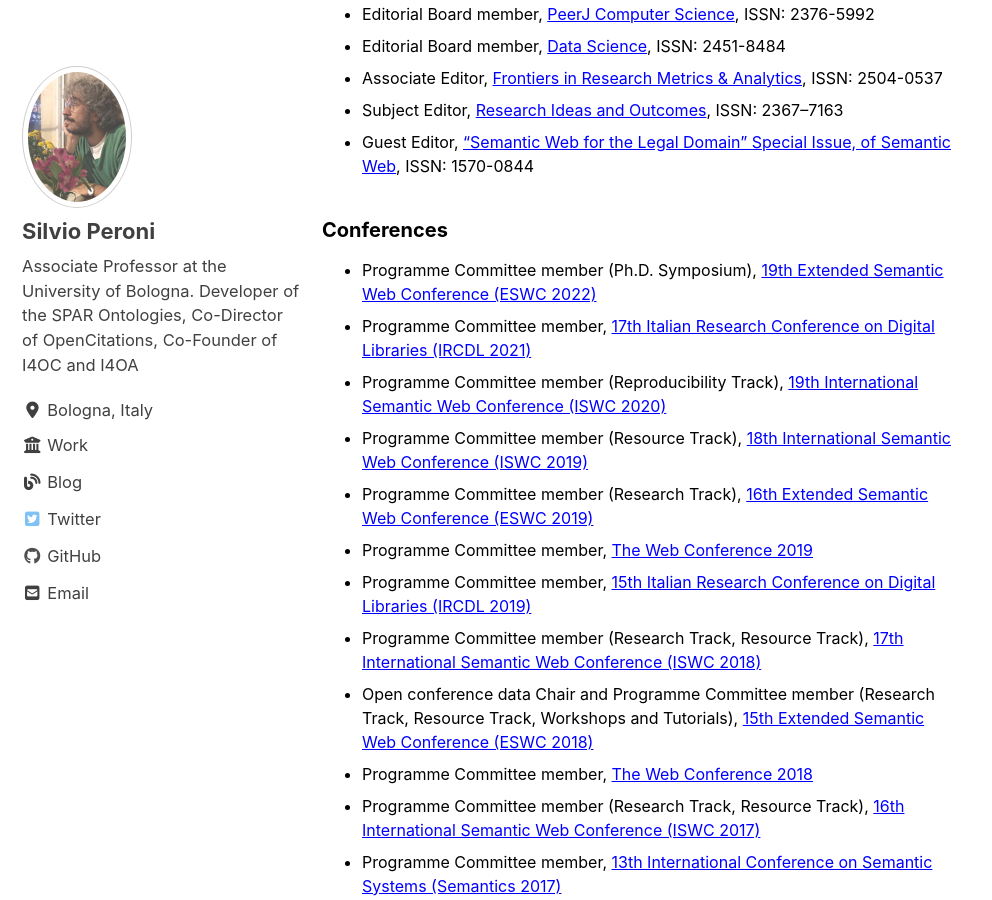
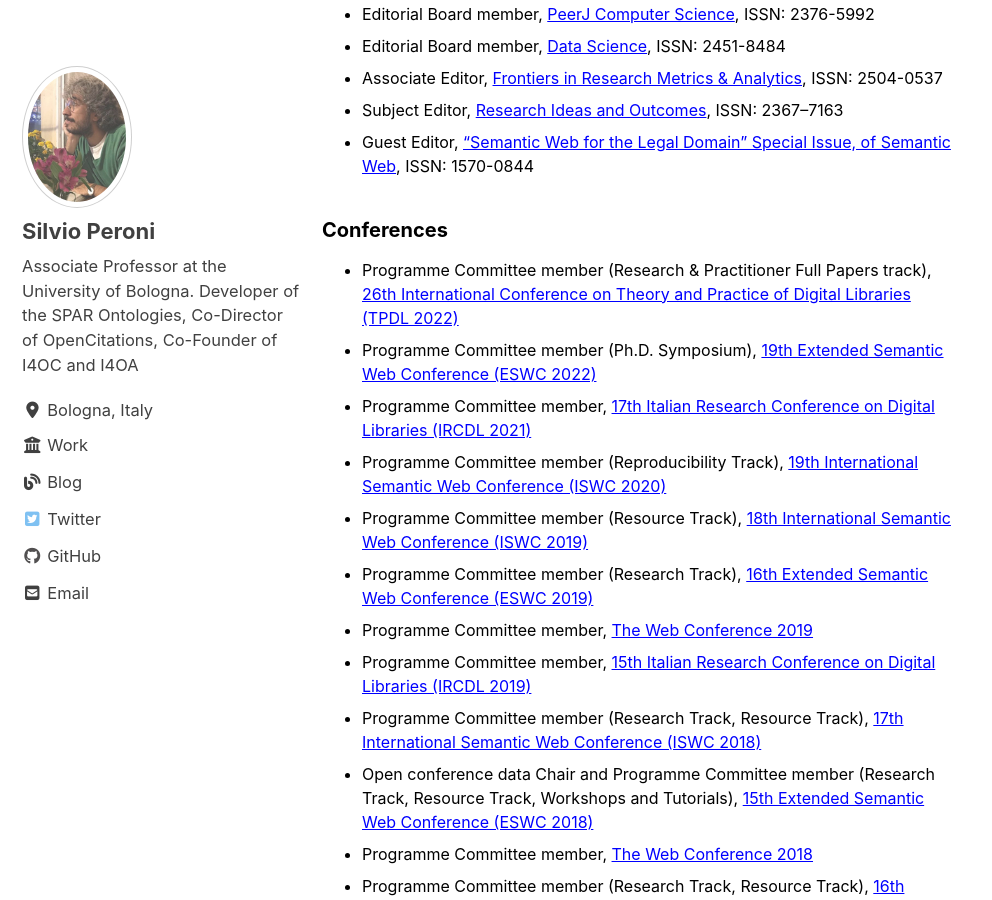
Before and after one commit to essepuntato/essepuntato.github.io, a Jekyll site: the page built from _pages/activities.md, in a window 1280 px wide and 900 px high, scrolled down 445 px. Shown: the whole window, without its empty margins (0-992 px from the left). Built offline with Jekyll 4.4.1, drawn with Linux system fonts in a browser that asks for light colours; cached includes are drawn as plain includes; nearby versions of some CDN libraries.

Commit message:
Update conference.yml

```diff
--- a/_data/activities/conference.yml
+++ b/_data/activities/conference.yml
@@ -1,3 +1,7 @@
+- name: "26th International Conference on Theory and Practice of Digital Libraries (TPDL 2022)"
+  url: "http://tpdl2022.dei.unipd.it/"
+  role: "Programme Committee member (Research & Practitioner Full Papers track)"
+
 - name: "19th Extended Semantic Web Conference (ESWC 2022)"
   url: "https://2022.eswc-conferences.org/"
   role: "Programme Committee member (Ph.D. Symposium)"
```
